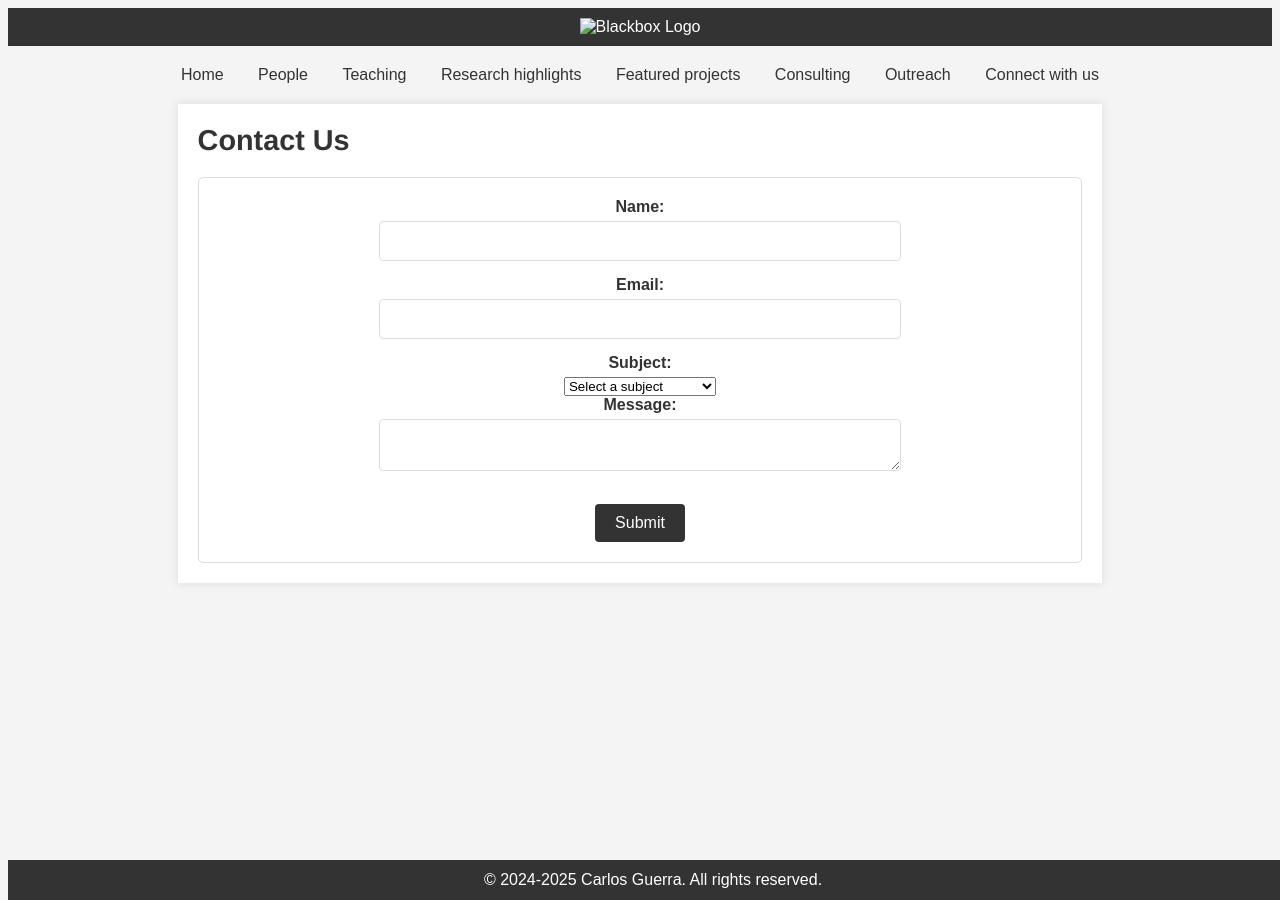
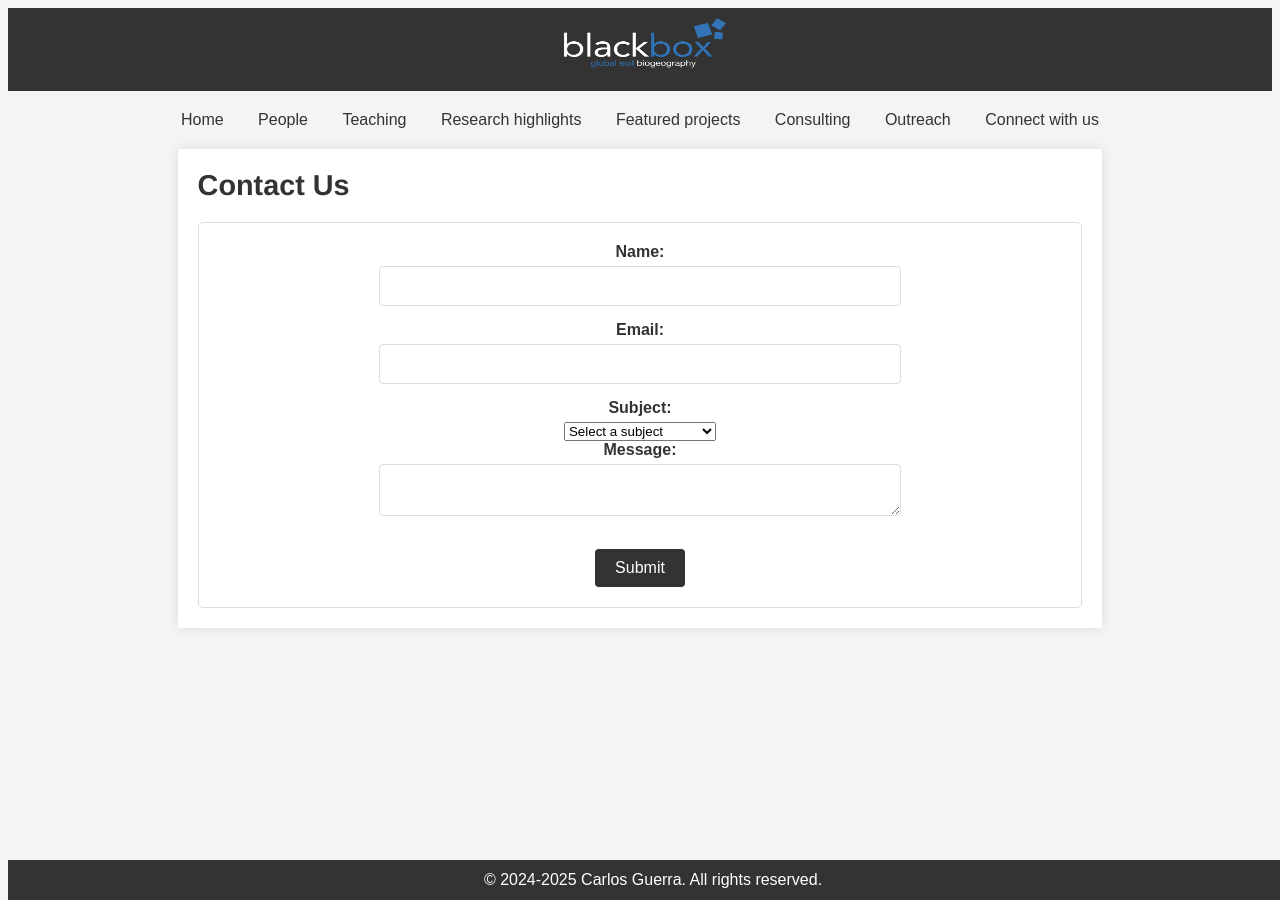
Before and after one commit to Blackboxgeo/blackbox.github.io, a Jekyll site: the page form/index.html, which Jekyll copies as it is, in a window 1280 px wide. Built offline with Jekyll 4.4.1, drawn with Linux system fonts in a browser that asks for light colours.

Commit message:
corrected main image error

```diff
--- a/form/index.html
+++ b/form/index.html
@@ -142,7 +142,7 @@
 </head>
 <body>
     <header>
-        <img src="/blackbox.github.io/assets/images/logo_white.png" alt="Blackbox Logo">
+        <img src="logo_white.png" alt="Blackbox Logo">
     </header>
 
     <nav>
```
